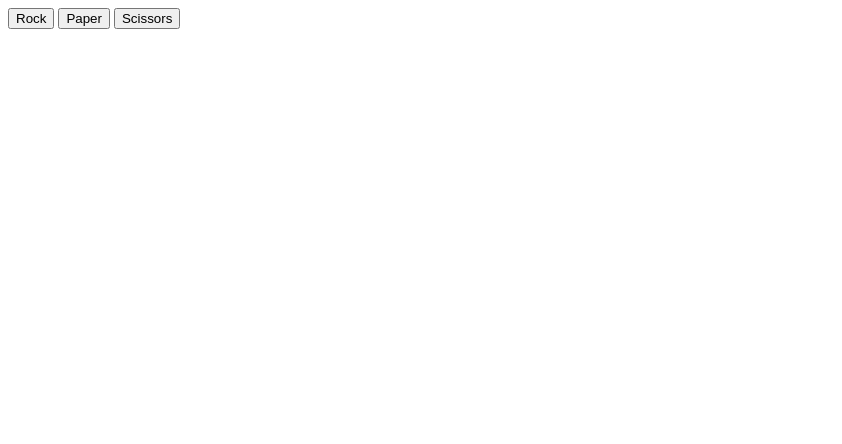
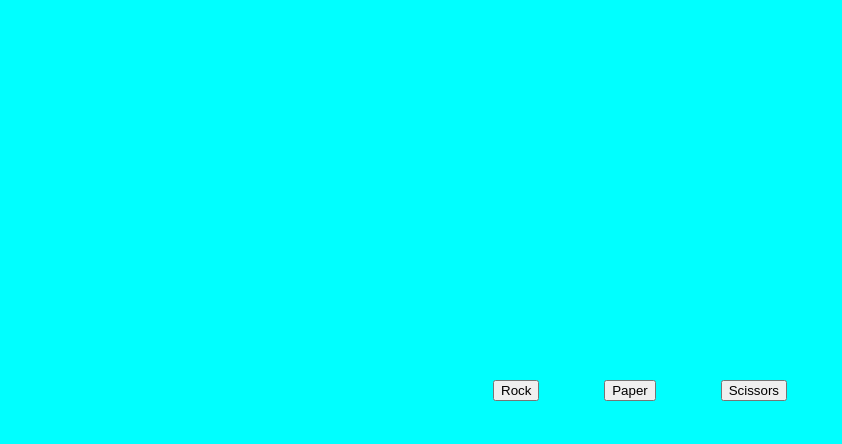
Before and after one commit to aldomanpi/odin-js, a plain HTML site: page index.html in a window 1280 px wide. Shown: the whole page, without its empty margins (0-842 px from the left). Drawn offline with Linux system fonts and the light colour scheme.

Commit message:
Add styles and make it look good!

```diff
--- a/index.html
+++ b/index.html
@@ -5,16 +5,21 @@
     <meta charset="UTF-8">
     <meta http-equiv="X-UA-Compatible" content="IE=edge">
     <meta name="viewport" content="width=device-width, initial-scale=1.0">
+    <link rel="stylesheet" href="style.css">
     <title>Rock Paper Scissors</title>
 </head>
 
 <body>
-    <button value="rock">Rock</button>
-    <button value="paper">Paper</button>
-    <button value="scissors">Scissors</button>
-    <div>
-        <p class="round-output"></p>
-        <p class="score-output"></p>
+    <div class="container">
+        <div class="row btns">
+            <button value="rock">Rock</button>
+            <button value="paper">Paper</button>
+            <button value="scissors">Scissors</button>
+        </div>
+        <div>
+            <p class="round-output row"></p>
+            <p class="score-output row"></p>
+        </div>
     </div>
     <script src="script.js"></script>
 </body>
--- a/script.js
+++ b/script.js
@@ -47,10 +47,6 @@ function game() {
                 case 'lose!':
                     computerScore++;
                     break;
-                    // case 'a':
-                    //     playerScore += .5;
-                    //     computerScore += .5;
-                    //     break;
             }
             scoreOut.textContent = `Your score is: ${playerScore} and the computer's score is: ${computerScore}`;
         })
--- /dev/null
+++ b/style.css
@@ -0,0 +1,25 @@
+.container {
+    display: flex;
+    align-items: center;
+    flex-direction: column;
+    justify-content: center;
+    height: 100vh;
+    background-color: aqua;
+}
+
+.row {
+    text-align: center;
+    margin: 20px;
+    background-color: azure;
+    width: 294px;
+}
+
+.btns {
+    display: flex;
+    background-color: aqua;
+    justify-content: space-between;
+}
+
+body {
+    margin: 0;
+}
```
